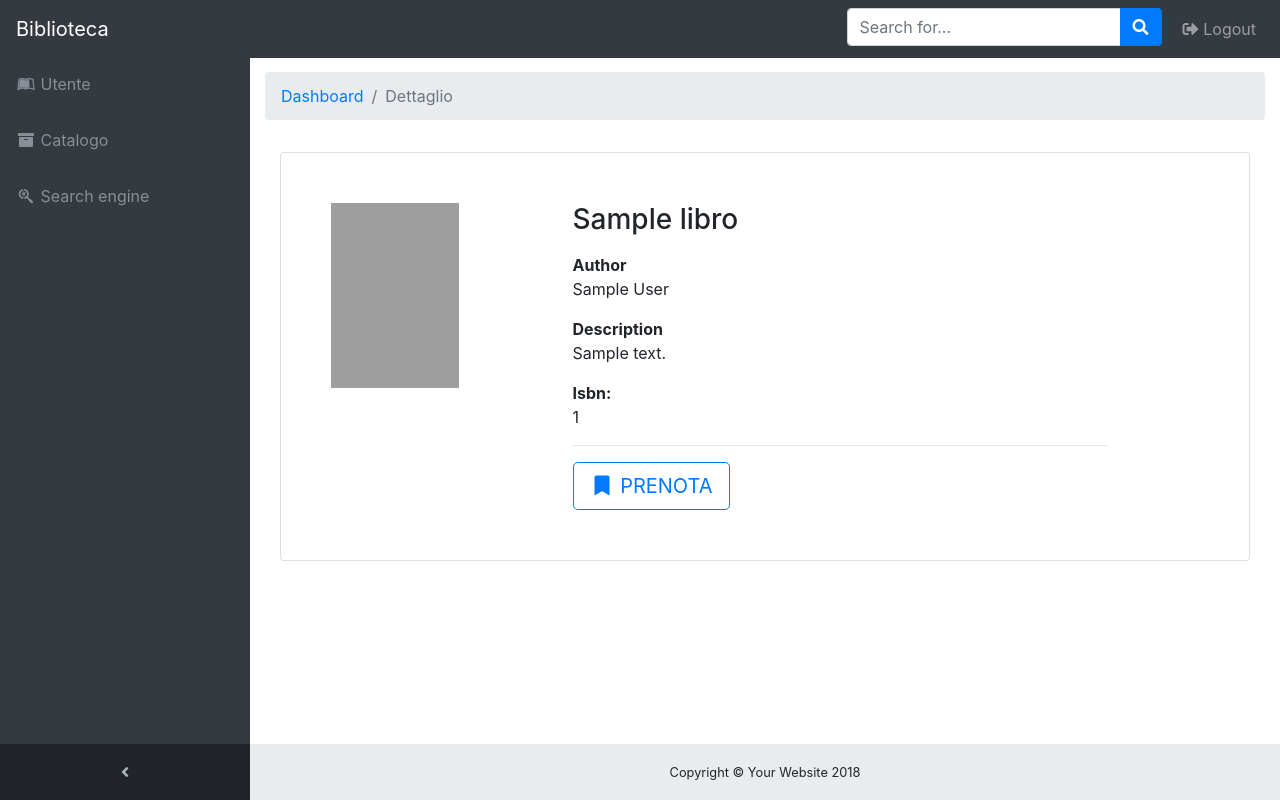
After one commit to chris99ls/biblioteca_webapp, a Django app: page /book/detail/1/ in a window 1280 px wide. The commit adds this page. Run offline with Django 3.2, Linux system fonts and the light colour scheme; tables that the repository leaves empty hold one stand-in row (values such as "Sample post"); some libraries are stand-ins or nearby versions; grey boxes are pictures that could not be loaded.

Commit message:
Dashboard and book detail

```diff
--- a/webapp/admin.py
+++ b/webapp/admin.py
@@ -1,8 +1,10 @@
 from django.contrib import admin
-from .models import Libro , Sinossi, Prestito
+from .models import Libro , Sinossi, Prestito,Prenotato,GiaVisto
 # Register your models here.
 
 
 admin.site.register(Libro)
 admin.site.register(Sinossi)
 admin.site.register(Prestito)
+admin.site.register(Prenotato)
+admin.site.register(GiaVisto)
--- a/webapp/models.py
+++ b/webapp/models.py
@@ -49,3 +49,30 @@ class Prestito(models.Model):
 
     def publish(self):
         self.save()
+
+
+
+class Prenotato(models.Model):
+
+    id=models.AutoField(primary_key='True')
+    user= models.ForeignKey('auth.User', on_delete=models.CASCADE)
+    books= models.ManyToManyField(Libro)
+
+    def __str__(self):
+        return self.user.username
+
+    def publish(self):
+        self.save()
+
+
+class GiaVisto(models.Model):
+
+    id=models.AutoField(primary_key='True')
+    user= models.ForeignKey('auth.User', on_delete=models.CASCADE)
+    books= models.ManyToManyField(Libro)
+
+    def __str__(self):
+        return self.user.username
+
+    def publish(self):
+        self.save()
--- a/webapp/templates/dashboard/book_searchengine.html
+++ b/webapp/templates/dashboard/book_searchengine.html
@@ -90,7 +90,7 @@
 
                   {% for libro in filter.qs %}
                     <!--Card-->
-                    <a href="#" class="card-block clearfix">
+                    <a href="{% url 'book_detail' pk=libro.pk %}" class="card-block clearfix">
                         <div class="card" style="max-width: 128px;" >
                           <img class="card-img-left img-responsive" style="width: 128px;height: 185px;object-fit: cover;" src="{{libro.tumbnail}}" alt="thumbnail" >
                           <div class="card-footer" >
--- a/webapp/templates/dashboard/catalog.html
+++ b/webapp/templates/dashboard/catalog.html
@@ -26,7 +26,7 @@
 
             {% for book in books %}
                     <!--Card-->
-                    <a href="#" class="card-block clearfix">
+                    <a href="{% url 'book_detail' pk=book.pk %}" class="card-block clearfix">
                         <div class="card" style="max-width: 128px;" >
                           <img class="card-img-left img-responsive" style="width: 128px;height: 185px;object-fit: cover;" src="{{book.tumbnail}}" alt="thumbnail" >
                           <div class="card-footer" >
--- /dev/null
+++ b/webapp/templates/dashboard/detail.html
@@ -0,0 +1,57 @@
+{% extends 'navbar.html' %}
+
+{% load widget_tweaks %}
+
+{% block body %}
+
+<!-- Breadcrumbs-->
+<ol class="breadcrumb">
+    <li class="breadcrumb-item">
+      <a href="#">Dashboard</a>
+    </li>
+    <li class="breadcrumb-item active">Dettaglio</li>
+  </ol>
+
+  <section>
+        <div class="container py-3">
+          <div class="card" style="padding: 50px;">
+            <div class="row ">
+              <div class="col-md-3" style="margin-bottom: 50px;">
+                  <img src="{{book.tumbnail}}" class="img-fluid" style="height: 185px;width: 128px;">
+                </div>
+                <div class="col-md-8 px-3">
+                  <div class="card-block px-3">
+
+                    <h3 class="title mb-3">{{book.title}}</h3>
+
+
+                    <dl class="item-property">
+                        <dt>Author</dt>
+                        <dd><p>{{book.author}}</p></dd>
+                    </dl>
+
+                    <dl class="item-property">
+                        <dt>Description</dt>
+                        <dd><p>{{book.description}}</p></dd>
+                    </dl>
+                    <dl class="item-property">
+                        <dt>Isbn:</dt>
+                        <dd><p>{{book.isbn}}</p></dd>
+                    </dl>
+
+
+                    <hr>
+
+                    <a href="#" class="btn btn-lg btn-outline-primary text-uppercase"> <i class="fas fa-bookmark" style="margin: 5px"></i> Prenota </a>
+                  </div>
+                </div>
+
+              </div>
+            </div>
+          </div>
+        </div>
+      </section>
+
+
+
+{% endblock %}
--- a/webapp/urls.py
+++ b/webapp/urls.py
@@ -15,5 +15,7 @@ urlpatterns = [
 
 
     url(r'^catalog/$',views.catalog,name='catalogo'),
-    url(r'^user/$',views.prestiti,name='home_utente'),
+    url(r'^user/$',views.user_home,name='home_utente'),
+
+    url(r'^book/detail/(?P<pk>[0-9]+)/$', views.detail , name='book_detail'),
 ]
--- a/webapp/views.py
+++ b/webapp/views.py
@@ -1,8 +1,9 @@
 from django.shortcuts import render,redirect
 from webapp.froms import RegistrationForm
 from .filters import BookFilter
-from .models import Libro,Prestito
+from .models import Libro,Prestito,Prenotato,GiaVisto
 from django.contrib.auth.models import User
+from django.shortcuts import render, get_object_or_404
 # Create your views here.
 
 def home(request):
@@ -27,14 +28,36 @@ def catalog(request):
     return render(request, 'dashboard/catalog.html',{'books':books})
 
 
-def prestiti(request):
+def user_home(request):
     user = User.objects.get(username=request.user.username)
-    loans= Prestito.objects.get(n_tessera=user).books.all()
-    return render(request, 'dashboard/user_home.html',{'loans':loans,'user':request.user})
+
+    #get prestiti collegati all'account loggato
+    try:
+      loans= Prestito.objects.get(n_tessera=user).books.all()
+    except Prestito.DoesNotExist:
+        booked_up = None
+    #get prenotati collegati all'account loggato
+    try:
+       booked_up=Prenotato.objects.get(user=user).books.all()
+    except Prenotato.DoesNotExist:
+        booked_up = None
+
+    #get gia letti collegati all'account loggato
+    #try:
+    already_read=GiaVisto.objects.get(user=user).books.all()
+    #except GiaVisto.DoesNotExist:
+     #   already_read = None
+
+
+    return render(request, 'dashboard/user_home.html',{'loans':loans,'booked_up':booked_up,'already_read':already_read})
 
 
 
-def search(request):
+def search(request,pk):
     book_list = Libro.objects.all()
     book_filter = BookFilter(request.GET, queryset=book_list)
     return render(request, 'search/book_searchengine.html', {'filter': book_filter})
+
+def detail(request, pk):
+    book = get_object_or_404(Libro, pk=pk)
+    return render(request,'dashboard/detail.html',{'book':book})
```
Also changed, not shown: webapp/templates/dashboard/user_home.html (+34 -20 lines), webapp/migrations/0002_giavisto_prenotato.py (added).
